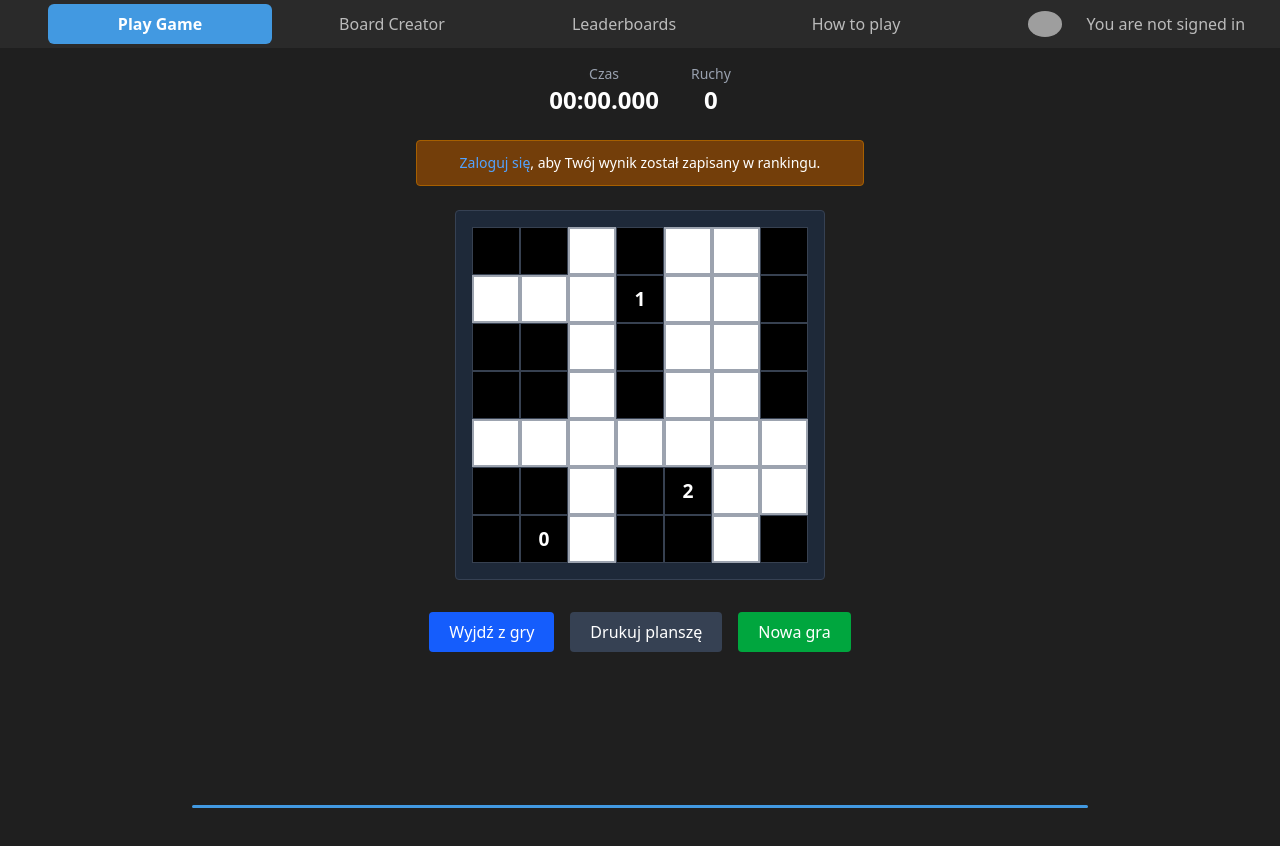
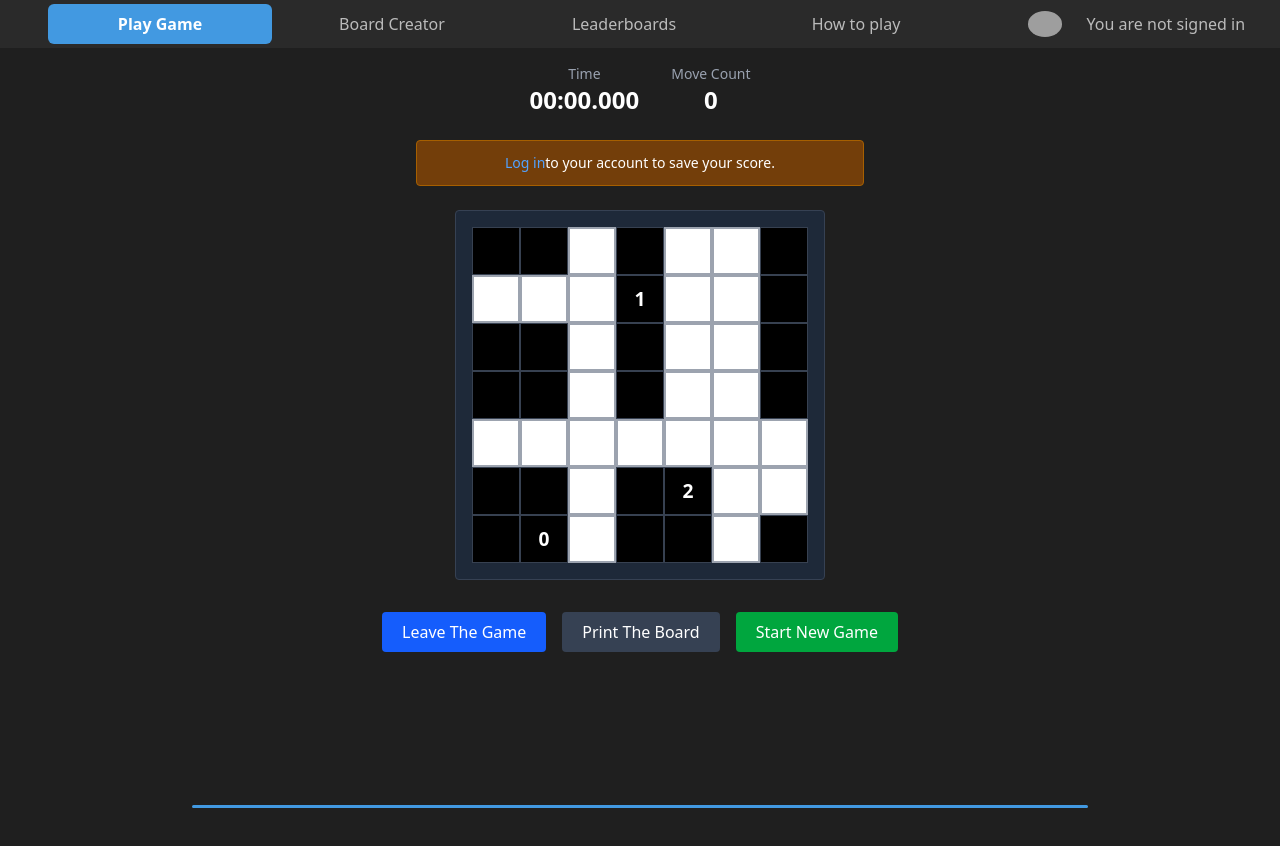
Before and after one commit to Viiico/Akari, a Nuxt app: page /Game in a window 1280 px wide. Built offline with nearby package versions, Linux system fonts and the light colour scheme; grey boxes are pictures that could not be loaded.

Commit message:
Mantaining english nomenclature

```diff
--- a/app/pages/Game.vue
+++ b/app/pages/Game.vue
@@ -3,18 +3,18 @@
     <main class="container min-h-screen text-white p-4">
         <!-- Winning Message -->
         <div v-if="gameState === GameStates.WON" class="mb-6 p-4 bg-green-800 border border-green-600 rounded">
-            <h3 class="text-xl font-bold text-center mb-2">Gratulacje! Rozwiązałeś planszę!</h3>
+            <h3 class="text-xl font-bold text-center mb-2">Congratulations! You solved the board!</h3>
             <div class="flex justify-center space-x-8">
                 <div class="text-center">
-                    <div class="text-gray-300 text-sm">Czas</div>
+                    <div class="text-gray-300 text-sm">Time</div>
                     <div class="text-2xl font-bold">{{ formattedTime }}</div>
                 </div>
                 <div class="text-center">
-                    <div class="text-gray-300 text-sm">Ruchy</div>
+                    <div class="text-gray-300 text-sm">Move Count</div>
                     <div class="text-2xl font-bold">{{ movesCount }}</div>
                 </div>
                 <div class="text-center">
-                    <div class="text-gray-300 text-sm">Wynik</div>
+                    <div class="text-gray-300 text-sm">Score</div>
                     <div class="text-2xl font-bold text-yellow-400">{{ calculatedScore }}</div>
                 </div>
             </div>
@@ -23,17 +23,17 @@
             <div class="text-center mt-6">
                 <button v-if="userLoggedIn && !scoreSubmitted && !isSubmitting" @click="submitScore"
                     class="px-6 py-3 bg-blue-600 hover:bg-blue-700 text-white font-medium rounded-md transition-colors">
-                    Zapisz wynik w rankingu
+                    Submit the score
                 </button>
                 <button v-if="userLoggedIn && !scoreSubmitted && isSubmitting" disabled
                     class="px-6 py-3 bg-blue-400 text-white font-medium rounded-md transition-colors">
-                    Zapisywanie...
+                    Saving...
                 </button>
                 <div v-if="userLoggedIn && scoreSubmitted" class="text-green-400 font-medium">
-                    ✓ Wynik został zapisany!
+                    ✓ Score has been successfully saved!
                 </div>
                 <div v-if="!userLoggedIn" class="text-yellow-400 text-sm mt-2">
-                    Zaloguj się, aby mieć opcję zapisania swojego wyniku
+                    Log in to your account to save your score.
                 </div>
                 <div v-if="submitError" class="text-red-400 text-sm mt-2">
                     {{ submitError }}
@@ -44,11 +44,11 @@
         <!-- Game Stats (During Play) -->
         <div v-if="gameState !== GameStates.WON" class="mb-6 flex justify-center space-x-8">
             <div class="text-center">
-                <div class="text-gray-400 text-sm">Czas</div>
+                <div class="text-gray-400 text-sm">Time</div>
                 <div class="text-2xl font-bold">{{ formattedTime }}</div>
             </div>
             <div class="text-center">
-                <div class="text-gray-400 text-sm">Ruchy</div>
+                <div class="text-gray-400 text-sm">Move Count</div>
                 <div class="text-2xl font-bold">{{ movesCount }}</div>
             </div>
         </div>
@@ -60,9 +60,9 @@
                 <p class="text-sm items-center flex justify-center">
                     <button @click="toggleSignDropdown"
                         class="nav-link inline-block text-blue-400 hover:text-blue-300 transition-colors font-medium">
-                        Zaloguj się
+                        Log in
                     </button>
-                    , aby Twój wynik został zapisany w rankingu.
+                    to your account to save your score.
                 </p>
             </div>
         </div>
@@ -87,15 +87,15 @@
         <!-- Game Controls -->
         <div class="flex flex-wrap justify-center gap-4">
             <NuxtLink to="/" class="px-5 py-2 bg-blue-600 hover:bg-blue-700 text-white font-medium rounded">
-                Wyjdź z gry
+                Leave The Game
             </NuxtLink>
             <button @click="printDiv()"
                 class="px-5 py-2 bg-gray-700 hover:bg-gray-600 text-white font-medium rounded">
-                Drukuj planszę
+                Print The Board
             </button>
             <button @click="startNewGame"
                 class="px-5 py-2 bg-green-600 hover:bg-green-700 text-white font-medium rounded">
-                Nowa gra
+                Start New Game
             </button>
         </div>
     </main>
```
